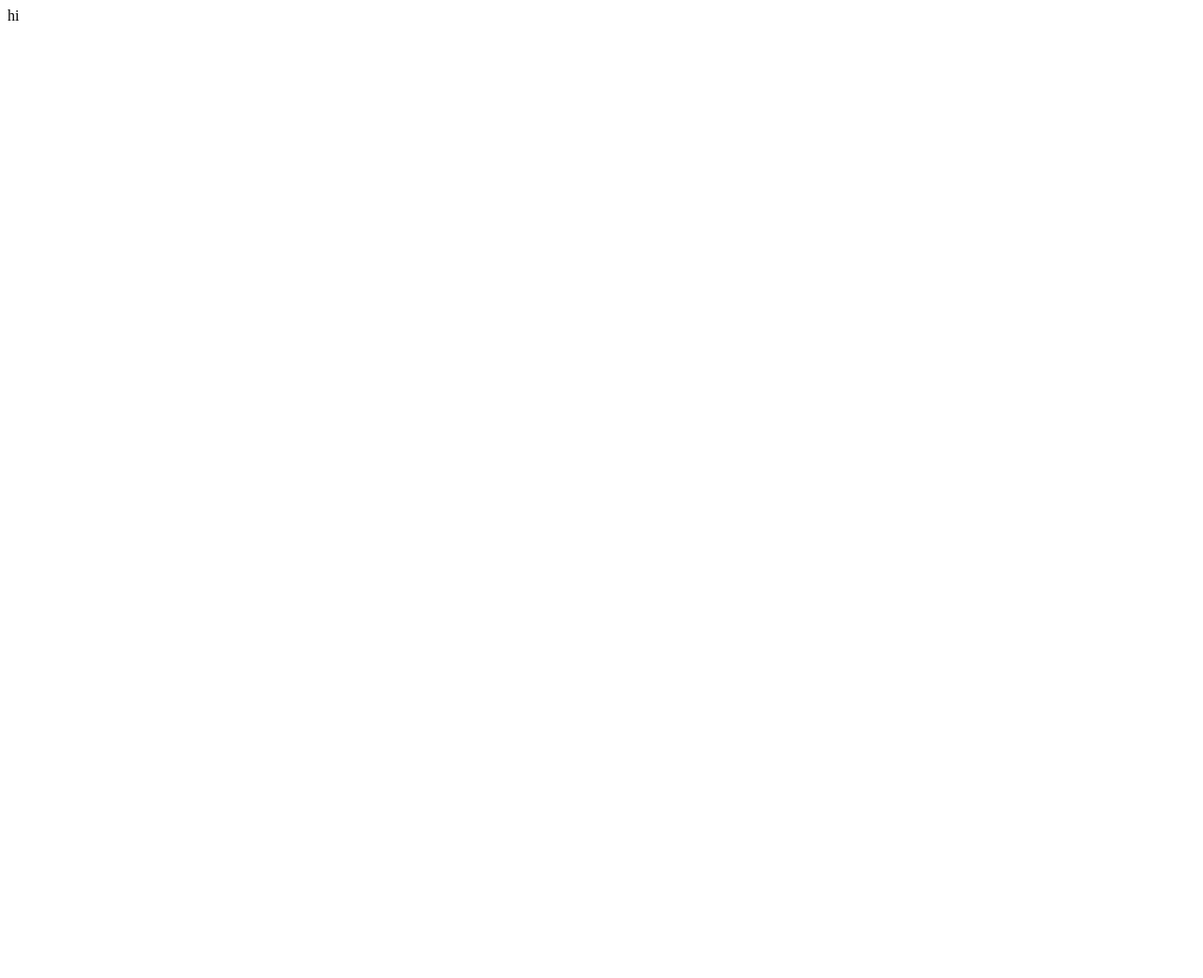
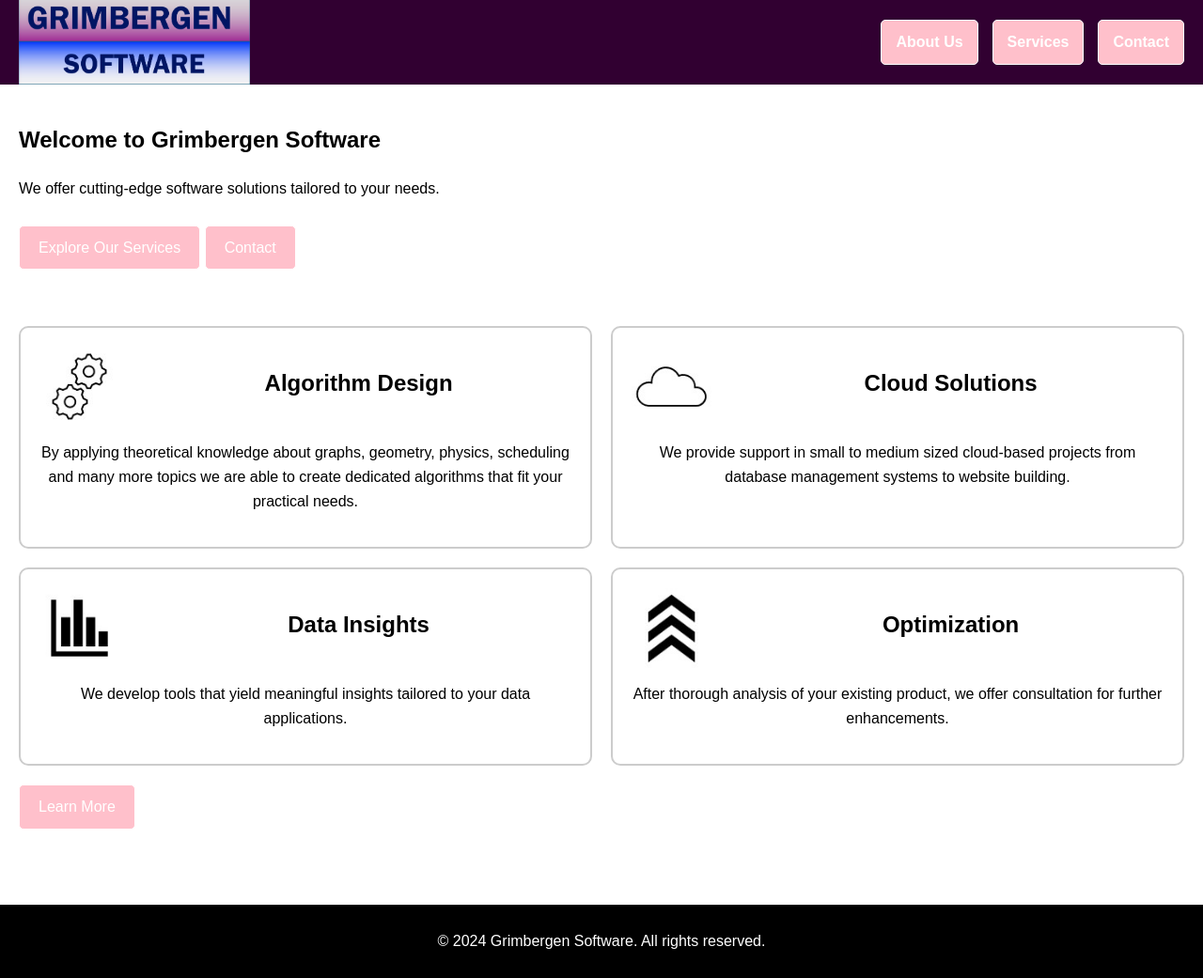
Before and after one commit to TimGrimbergen/BuildLifts.com, a plain HTML site: page index.html in a window 1280 px wide. Shown: the whole page at 94% size. Before the commit the page ends 800 px from the top, so only its background shows below. Drawn offline with Linux system fonts and the light colour scheme.

Commit message:
grimbergensoftware.com

```diff
--- a/index.html
+++ b/index.html
@@ -1,9 +1,82 @@
 <!DOCTYPE html>
-<html>
-    <head>
-        <title>Some website</title>
-    </head>
-    <body>
-        hi
-    </body>
+<html lang="en">
+
+<head>
+    <meta charset="UTF-8">
+    <meta name="viewport" content="width=device-width, initial-scale=1.0">
+    <title>GrimbergenSoftware</title>
+    <link rel="stylesheet" href="styles.css">
+</head>
+
+<body>
+    <header>
+        <div class="logo">
+            <img src="Figures/logo.jpg" alt="Grimbergen Software Logo">
+        </div>
+        <nav>
+            <a href="about.html" class="nav-btn">About Us</a>
+            <a href="services.html" class="nav-btn">Services</a>
+            <a href="contact.html" class="nav-btn">Contact</a>
+        </nav>
+    </header>
+
+    <main>
+        <!-- Homepage -->
+        <section id="home">
+            <div class="intro">
+                <h2>Welcome to Grimbergen Software</h2>
+                <p>We offer cutting-edge software solutions tailored to your needs.</p>
+                <a href="#services" class="btn">Explore Our Services</a>
+                <a href="#contact" class="btn">Contact</a>
+            </div>
+        </section>
+
+        <!-- Services -->
+        <section id="services">
+            <div class="services-grid">
+                <div class="service-box" id="algorithm-box">
+                    <div class="top-service-box">
+                        <img src="Figures/algorithm.jpg" alt="Service 1" class="service-image" id="algorithm-box-icon">
+                        <h1>Algorithm Design</h1>
+                    </div>
+                    <p>
+                        By applying theoretical knowledge about graphs, geometry, physics, scheduling and many more topics
+                        we are able to create dedicated algorithms that fit your practical needs.
+                    </p>
+                </div>
+                <div class="service-box" id="cloud-box">
+                    <div class="top-service-box">
+                        <img src="Figures/cloud.jpg" alt="Service 2" class="service-image" id="cloud-box-icon">
+                        <h1>Cloud Solutions</h1>
+                    </div>
+                    <p>
+                        We provide support in small to medium sized cloud-based projects from database management systems to website building.
+                    </p>
+                </div>
+                <div class="service-box" id="data-box">
+                    <div class="top-service-box">
+                        <img src="Figures/data.jpg" alt="Service 3" class="service-image" id="data-box-icon">
+                        <h1>Data Insights</h1>
+                    </div>
+                    <p>We develop tools that yield meaningful insights tailored to your data applications.</p>
+                </div>
+                <div class="service-box" id="optimization-box">
+                    <div class="top-service-box">
+                        <img src="Figures/optimization.jpg" alt="Service 4" class="service-image" id="optimization-box-icon">
+                        <h1>Optimization</h1>
+                    </div>
+                    <p>After thorough analysis of your existing product, we offer consultation for further enhancements.</p>
+                </div>
+            </div>
+            <a href="services.html" class="btn">Learn More</a>
+        </section>
+    </main>
+
+    <footer>
+        <p>&copy; 2024 Grimbergen Software. All rights reserved.</p>
+    </footer>
+
+    <script src="script.js"></script>
+</body>
+
 </html>
--- /dev/null
+++ b/script.js
@@ -0,0 +1,43 @@
+document.getElementById("algorithm-box").addEventListener("pointerenter", replaceAlgorithmImage);
+document.getElementById("algorithm-box").addEventListener("pointerleave", replaceAlgorithmImage);
+
+function replaceAlgorithmImage(e){
+    if (e.type === "pointerenter"){
+        document.getElementById("algorithm-box-icon").src = "Figures/algorithm-inv.jpg"
+    } else if (e.type === "pointerleave"){
+        document.getElementById("algorithm-box-icon").src = "Figures/algorithm.jpg"
+    }
+}
+
+document.getElementById("cloud-box").addEventListener("pointerenter", replaceCloudImage);
+document.getElementById("cloud-box").addEventListener("pointerleave", replaceCloudImage);
+
+function replaceCloudImage(e){
+    if (e.type === "pointerenter"){
+        document.getElementById("cloud-box-icon").src = "Figures/cloud-inv.jpg"
+    } else if (e.type === "pointerleave"){
+        document.getElementById("cloud-box-icon").src = "Figures/cloud.jpg"
+    }
+}
+
+document.getElementById("data-box").addEventListener("pointerenter", replaceDataImage);
+document.getElementById("data-box").addEventListener("pointerleave", replaceDataImage);
+
+function replaceDataImage(e){
+    if (e.type === "pointerenter"){
+        document.getElementById("data-box-icon").src = "Figures/data-inv.jpg"
+    } else if (e.type === "pointerleave"){
+        document.getElementById("data-box-icon").src = "Figures/data.jpg"
+    }
+}
+
+document.getElementById("optimization-box").addEventListener("pointerenter", replaceOptimizationImage);
+document.getElementById("optimization-box").addEventListener("pointerleave", replaceOptimizationImage);
+
+function replaceOptimizationImage(e){
+    if (e.type === "pointerenter"){
+        document.getElementById("optimization-box-icon").src = "Figures/optimization-inv.jpg"
+    } else if (e.type === "pointerleave"){
+        document.getElementById("optimization-box-icon").src = "Figures/optimization.jpg"
+    }
+}
--- /dev/null
+++ b/styles.css
@@ -0,0 +1,143 @@
+/* Global Styles */
+body {
+    font-family: Arial, sans-serif;
+    margin: 0;
+    padding: 0;
+    color: black;
+    line-height: 1.6;
+    min-height: 100vh;
+    display: flex;
+    flex-direction: column;
+}
+
+/* Header */
+header {
+    height: 50px;
+    background-color: rgb(49, 0, 49);
+    color: white;
+    padding: 20px;
+    display: flex;
+    align-items: center;
+    justify-content: space-between;
+}
+
+/* Logo in Header */
+.logo img {
+    height: 98px;
+}
+
+/* Navigation in Header */
+header nav {
+    display: flex;
+    gap: 15px;
+}
+
+header .nav-btn {
+    background-color: pink;
+    color: white;
+    padding: 10px 15px;
+    text-decoration: none;
+    border-radius: 5px;
+    font-weight: bold;
+    border: 1px solid white;
+}
+
+header .nav-btn:hover {
+    background-color: white;
+    color: rgb(128, 88, 94);
+    box-shadow: 0px 4px 15px rgba(0, 0, 0, 0.2);
+    border: 1px solid black;
+}
+
+/* Footer */
+footer {
+    background-color: black;
+    color: white;
+    text-align: center;
+    padding: 10px 0;
+    position: relative;
+    width: 100%;
+    margin-top: auto; /* Pushes the footer to the bottom of the page */
+}
+
+/* Main Sections */
+main {
+    padding: 20px;
+    flex: 1; /* Fills the remaining space between header and footer */
+}
+
+section {
+    margin-bottom: 60px;
+}
+
+/* Buttons */
+.btn {
+    display: inline-block;
+    background-color: pink;
+    color: white;
+    padding: 10px 20px;
+    text-decoration: none;
+    border-radius: 5px;
+    margin-top: 10px;
+    border: 1px solid white;
+}
+
+.btn:hover {
+    background-color: white;
+    color: rgb(128, 88, 94);
+    box-shadow: 0px 4px 15px rgba(0, 0, 0, 0.2);
+    border: 1px solid black;
+}
+
+/* Services Grid */
+.services-grid {
+    display: grid;
+    grid-template-columns: repeat(2, 1fr);
+    gap: 20px;
+    margin-bottom: 10px;
+}
+
+/* Service Box */
+.service-box {
+    border: 2px solid #ccc;
+    border-radius: 10px;
+    padding: 20px;
+    text-align: center;
+    transition: box-shadow 0.3s ease-in-out;
+}
+
+.top-service-box {
+    height: 50px;
+    display: grid;
+    grid-template-columns: 20% 80%;
+    gap: 0px;
+    margin-bottom: 50px;
+}
+
+.service-box:hover {
+    box-shadow: 0px 4px 15px rgba(0, 0, 0, 0.2);
+    background-color: black;
+    transition: 0.25s;
+    color: white;
+}
+
+.service-image {
+    width: 75%;
+    height: auto;
+    border-radius: 5px;
+    margin-bottom: 15px;
+}
+
+.service-image:hover{
+    transition: 0.25s
+}
+
+.service-box h3 {
+    margin-top: 0;
+    margin-bottom: 10px;
+    font-size: 1.5em;
+}
+
+.service-box p {
+    font-size: 1em;
+}
```
Also changed, not shown: Figures/algorithm-inv.jpg (added), Figures/algorithm.jpg (added), Figures/cloud-inv.jpg (added), Figures/cloud.jpg (added), Figures/data-inv.jpg (added), Figures/data.jpg (added), Figures/logo.jpg (added), Figures/optimization-inv.jpg (added), Figures/optimization.jpg (added), about.html (added), contact.html (added), services.html (added), 2 other files.
